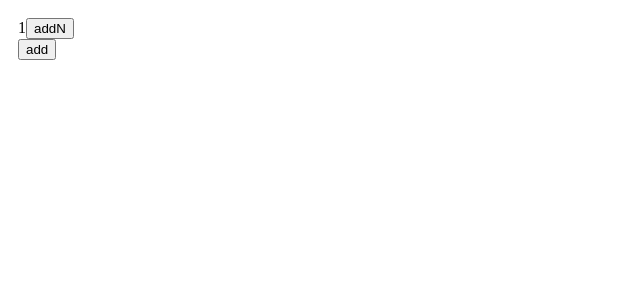
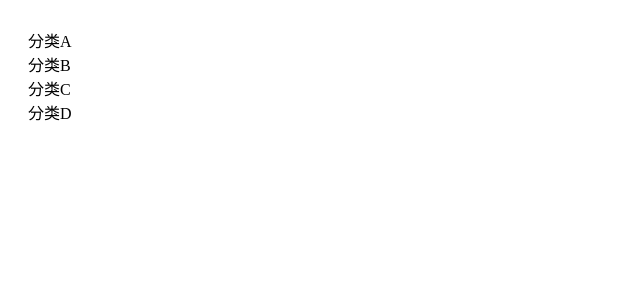
Before and after one commit to perfectyang/react-component, a React (Vite) app: page / in a window 1280 px wide. Shown: the top 300 px of the page, without its empty margins (0-640 px from the left). Built offline with nearby package versions, Linux system fonts and the light colour scheme.

Commit message:
多级联动组件

```diff
--- /dev/null
+++ b/src/components/TreeSelect/index.less
@@ -0,0 +1,10 @@
+.column {
+  padding: 10px;
+}
+.active {
+  color: red;
+}
+
+.tree-column {
+  display: flex;
+}
--- /dev/null
+++ b/src/components/TreeSelect/index.tsx
@@ -0,0 +1,95 @@
+import React from "react";
+import "./index.less";
+
+interface ITree {
+  label: string;
+  value: string;
+  children?: ITree[];
+}
+
+interface IProps {
+  options: ITree[];
+  values: string[];
+}
+function getTreeDeep(tree: ITree[]) {
+  const walker = (node) => {
+    let deep = 0;
+    node.forEach((tree) => {
+      if (tree.children) {
+        deep = Math.max(deep, walker(tree.children) + 1);
+      } else {
+        deep = Math.max(deep, 1);
+      }
+    });
+    return deep;
+  };
+  return walker(tree);
+}
+
+const Index: React.FC<IProps> = ({ options, values }) => {
+  const [selectValues, setSelectValues] = React.useState(values);
+
+  const [deep, optionsParentMap, optionsMap] = React.useMemo(() => {
+    const deep = getTreeDeep(options);
+    const optionsParentMap = new Map<string, ITree>();
+    const optionsMap = new Map<string, ITree>();
+    function traverse(options, current) {
+      options.forEach((option) => {
+        optionsParentMap.set(option.value, current);
+        optionsMap.set(option.value, option);
+        if (option.children) {
+          traverse(option.children, option);
+        }
+      });
+    }
+    traverse(options, undefined);
+    return [deep, optionsParentMap, optionsMap];
+  }, [options]);
+
+  const selectItem = (node) => {
+    const parent: ITree[] = [];
+    let current = node;
+    while (current) {
+      parent.push(current);
+      const next = optionsParentMap.get(current.value);
+      current = next;
+    }
+    const values = parent.reverse().map((i) => i.value);
+    setSelectValues(values);
+  };
+
+  const renderItems = (options, i) => {
+    return options?.map((option, idx) => {
+      const isActive = option.value === selectValues[i];
+      return (
+        <div
+          key={idx}
+          className={isActive ? "active" : ""}
+          onClick={() => selectItem(option)}
+        >
+          {option.label}
+        </div>
+      );
+    });
+  };
+
+  const renderColumn = () => {
+    const columns = [];
+    for (let i = 0; i < deep; i++) {
+      const tpl = (
+        <div className="column" key={i}>
+          {renderItems(
+            i == 0 ? options : optionsMap.get(selectValues[i - 1])?.children,
+            i
+          )}
+        </div>
+      );
+      columns.push(tpl);
+    }
+    return columns;
+  };
+
+  return <div className="tree-column">{renderColumn()}</div>;
+};
+
+export default Index;
--- a/src/demo/Son.tsx
+++ b/src/demo/Son.tsx
@@ -1,49 +1,187 @@
-import React from 'react';
-import Button from '../components/Button';
-import Dialog from '../components/Dialog/index';
-import Input from '../components/Input'
-import Switch from '../components/Switch/index';
-import TestSwitch from '../components/TestSwitch';
-import Toast from '../components/Toast'
-import Block from './Block/Block';
-import DemoInfiniteScroll from '../demo/DemoInfiniteScroll'
-
+import React from "react";
+import Button from "../components/Button";
+import Dialog from "../components/Dialog/index";
+import TreeSelect from "../components/TreeSelect/index";
+import Input from "../components/Input";
+import Switch from "../components/Switch/index";
+import TestSwitch from "../components/TestSwitch";
+import Toast from "../components/Toast";
+import Block from "./Block/Block";
+import DemoInfiniteScroll from "../demo/DemoInfiniteScroll";
+const options = [
+  {
+    label: "分类A",
+    value: "A",
+    children: [
+      {
+        label: "分类A-1",
+        value: "A1",
+        children: [
+          {
+            label: "分类A-1-1",
+            value: "A11",
+          },
+          {
+            label: "分类A-1-2",
+            value: "A12",
+          },
+        ],
+      },
+      {
+        label: "分类A-2",
+        value: "A2",
+        children: [
+          {
+            label: "分类A-2-1",
+            value: "A21",
+          },
+          {
+            label: "分类A-2-2",
+            value: "A22",
+          },
+        ],
+      },
+    ],
+  },
+  {
+    label: "分类B",
+    value: "B",
+    children: [
+      {
+        label: "分类B-1",
+        value: "B1",
+        children: [
+          {
+            label: "分类B-1-1",
+            value: "B11",
+          },
+          {
+            label: "分类B-1-2",
+            value: "B12",
+          },
+        ],
+      },
+      {
+        label: "分类B-2",
+        value: "B2",
+        children: [
+          {
+            label: "分类B-2-1",
+            value: "B21",
+          },
+          {
+            label: "分类B-2-2",
+            value: "B22",
+          },
+        ],
+      },
+    ],
+  },
+  {
+    label: "分类C",
+    value: "C",
+    children: [
+      {
+        label: "分类C-1",
+        value: "C1",
+        children: [
+          {
+            label: "分类C-1-1",
+            value: "C11",
+          },
+          {
+            label: "分类C-1-2",
+            value: "C12",
+          },
+        ],
+      },
+      {
+        label: "分类C-2",
+        value: "C2",
+        children: [
+          {
+            label: "分类C-2-1",
+            value: "C21",
+          },
+          {
+            label: "分类C-2-2",
+            value: "C22",
+          },
+        ],
+      },
+    ],
+  },
+  {
+    label: "分类D",
+    value: "D",
+    children: [
+      {
+        label: "分类D-1",
+        value: "D1",
+        children: [
+          {
+            label: "分类D-1-1",
+            value: "D11",
+          },
+          {
+            label: "分类D-1-2",
+            value: "D12",
+          },
+        ],
+      },
+      {
+        label: "分类D-2",
+        value: "D2",
+        children: [
+          {
+            label: "分类D-2-1",
+            value: "D21",
+          },
+          {
+            label: "分类D-2-2",
+            value: "D22",
+          },
+        ],
+      },
+    ],
+  },
+];
 interface IProps {
-  value?: string
+  value?: string;
 }
 const Son: React.FC<IProps> = (props) => {
-  const [value, setValue] = React.useState(props.value ?? '')
-  const myRef = React.useRef<HTMLInputElement>(null)
-  const show = () => {
-    console.log()
-    myRef.current?.focus()
-    Toast({
-      content: '在这里'
-    })
-  }
-  const show2 = () => {
-    Toast({
-      content: '在这里2'
-    })
-  }
+  // const [value, setValue] = React.useState(props.value ?? "");
+  // const myRef = React.useRef<HTMLInputElement>(null);
+  // const show = () => {
+  //   console.log();
+  //   myRef.current?.focus();
+  //   Toast({
+  //     content: "在这里",
+  //   });
+  // };
+  // const show2 = () => {
+  //   Toast({
+  //     content: "在这里2",
+  //   });
+  // };
 
-  const openLoad = () => {
-    setLoading(true)
-    setTimeout(() => {
-      setLoading(false)
-    }, 2000)
-  }
-  const [loading, setLoading] = React.useState(false)
+  // const openLoad = () => {
+  //   setLoading(true);
+  //   setTimeout(() => {
+  //     setLoading(false);
+  //   }, 2000);
+  // };
+  // const [loading, setLoading] = React.useState(false);
 
-  const [checked, setChecked] = React.useState(false)
+  // const [checked, setChecked] = React.useState(false);
 
-  const [n, setn] = React.useState(0)
+  // const [n, setn] = React.useState(0);
 
-  React.useEffect(() => {
-    setTimeout(() => {
-      setn(n => n + 1)
-    }, 500)
-  }, [])
+  // React.useEffect(() => {
+  //   setTimeout(() => {
+  //     setn((n) => n + 1);
+  //   }, 500);
+  // }, []);
 
   return (
     <>
@@ -87,7 +225,7 @@ const Son: React.FC<IProps> = (props) => {
           setChecked(val)
         }} />
       </Block> */}
-      {n}
+      {/* {n}
       <button onClick={() => {
         setn(n => n + 1)
       }}>addN</button>
@@ -97,7 +235,8 @@ const Son: React.FC<IProps> = (props) => {
         setTimeout(() => {
           setn(n => n+1)
         }, 600)
-      }} />
+      }} /> */}
+      <TreeSelect values={[]} options={options} />
     </>
   );
 };
```
